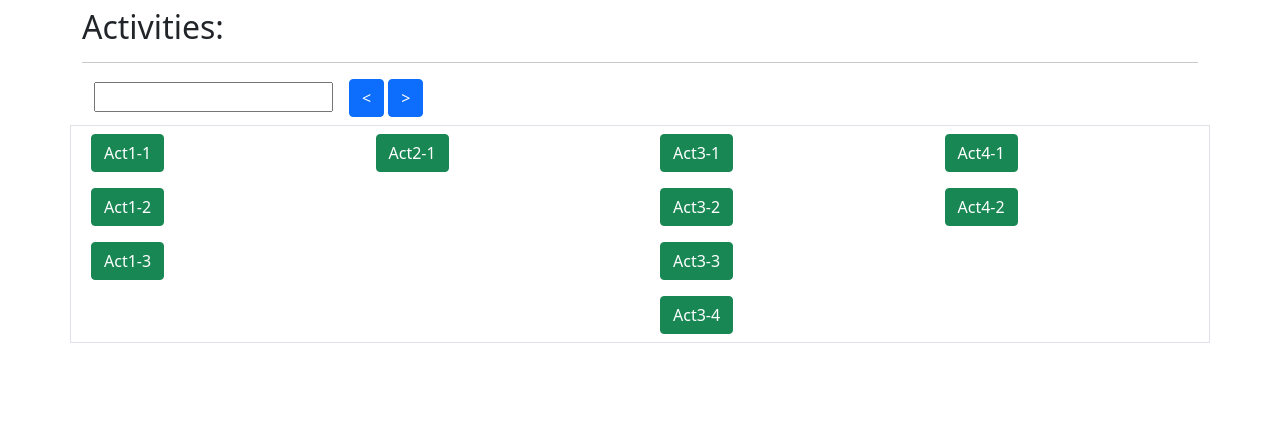
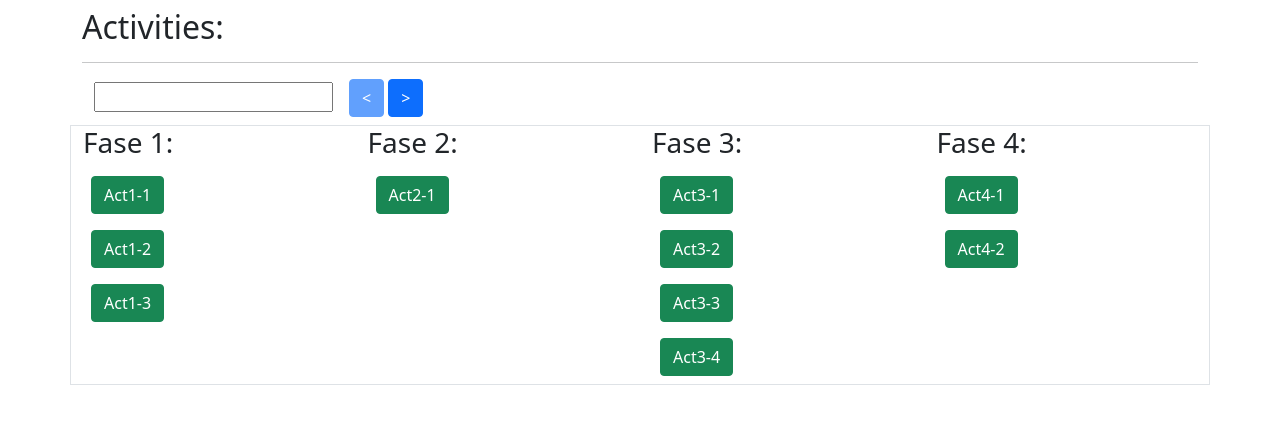
Before and after one commit to mariaalejandrabm0703/Activities-App, a React (Create React App) app: page / in a window 1280 px wide. Shown: the top 424 px of the page. Built offline with nearby package versions, Linux system fonts and the light colour scheme.

Commit message:
Se mueve la logica de Control a App. No se permite mover una actividade la ultima a la primera.

```diff
--- a/src/App.js
+++ b/src/App.js
@@ -1,6 +1,22 @@
-import { useState } from "react";
+import { useEffect, useState } from "react";
 import { Control } from "./components/Control";
 import Tablero from "./components/Tablero";
+
+const searchPosition = (list, currentAct) => {
+  let position = 0;
+  // busco posicion del elemento a mover
+  for (let i = 0; i < list.length; i++) {
+    if (list[i].includes(currentAct)) {
+      position = i;
+    }
+  }
+  return position;
+};
+
+const deleteItem = (list, currentAct) => {
+  // elimino el elemento a mover
+  return list.map((e) => e.filter((m) => m !== currentAct));
+};
 
 function App() {
   const [activities, setActivities] = useState([
@@ -11,6 +27,72 @@ function App() {
   ]);
 
   const [currentAct, setCurrentAct] = useState("");
+  const [move, setMove] = useState({
+    right: true,
+    left: true,
+  });
+
+  useEffect(() => {
+    let position = 0;
+
+    // busco posicion del elemento a mover
+    position = searchPosition(activities, currentAct);
+
+    if (position === 0) {
+      setMove({ right: true, left: false });
+    } else if (position === activities.length - 1) {
+      setMove({ left: true, right: false });
+    } else {
+      setMove({ left: true, right: true });
+    }
+  }, [currentAct, activities]);
+
+  const handleLeft = (e) => {
+    e.preventDefault();
+    let list = activities.slice();
+    let position = 0;
+
+    // busco posicion del elemento a mover
+    position = searchPosition(list, currentAct);
+
+    // elimino el elemento a mover
+    list = deleteItem(list, currentAct);
+
+    // se adiciona el elemento en la nueva posición
+    position = position - 1;
+    position < 0
+      ? (list[list.length - 1][list[list.length - 1].length] = currentAct)
+      : (list[position][list[position].length] = currentAct);
+
+    // se modifica el estado
+    setActivities((activities) => list);
+  };
+
+  const handleRight = (e) => {
+    e.preventDefault();
+    let list = activities.slice();
+    let position = 0;
+
+    // busco posicion del elemento a mover
+    position = searchPosition(list, currentAct);
+
+    // elimino el elemento a mover
+    list = deleteItem(list, currentAct);
+
+    // se adiciona el elemento en la nueva posición
+    position = position + 1;
+    position > list.length - 1
+      ? (list[0][list[0].length] = currentAct)
+      : (list[position][list[position].length] = currentAct);
+
+    // se modifica el estado
+    setActivities((activities) => list);
+  };
+
+  const handleClick = (e) => {
+    e.preventDefault();
+    setCurrentAct(e.target.textContent);
+  };
 
   return (
     <div className="container mt-2">
@@ -18,10 +100,11 @@ function App() {
       <hr />
       <Control
         currentAct={currentAct}
-        activities={activities}
-        setActivities={setActivities}
+        move={move}
+        handleLeft={handleLeft}
+        handleRight={handleRight}
       />
-      <Tablero activities={activities} setCurrentAct={setCurrentAct} />
+      <Tablero activities={activities} handleClick={handleClick} />
     </div>
   );
 }
--- a/src/components/Columna.js
+++ b/src/components/Columna.js
@@ -1,11 +1,12 @@
 import React from "react";
 import { Item } from "./Item";
 
-export const Columna = ({ items, setCurrentAct }) => {
+export const Columna = ({ items,step, handleClick }) => {
   return (
     <div className="col">
+      <h3>Fase {step}:</h3>
       {items.map((item, i) => (
-        <Item key={i} item={item} setCurrentAct={setCurrentAct} />
+        <Item key={i} item={item} handleClick={handleClick} />
       ))}
     </div>
   );
--- a/src/components/Control.js
+++ b/src/components/Control.js
@@ -1,71 +1,21 @@
 import React from "react";
 
-const searchPosition = (list, currentAct) =>{
-  let position = 0;
-  // busco posicion del elemento a mover
-  for (let i = 0; i < list.length; i++) {
-    if (list[i].includes(currentAct)) {
-      position = i;
-    }
-  }
-  return position;
-}
-
-const deleteItem = (list, currentAct) =>{
-  // elimino el elemento a mover
-  return list.map((e) => e.filter((m) => m !== currentAct));
-}
-
-export const Control = ({ currentAct, activities, setActivities }) => {
-  const handleLeft = (e) => {
-    e.preventDefault();
-    let list = activities.slice();
-    let position = 0;
-
-    // busco posicion del elemento a mover
-    position = searchPosition(list, currentAct)
-
-    // elimino el elemento a mover
-    list = deleteItem(list, currentAct);
-
-    // se adiciona el elemento en la nueva posición
-    position = position - 1;
-    position < 0
-      ? (list[list.length - 1][list[list.length - 1].length] = currentAct)
-      : (list[position][list[position].length] = currentAct);
-
-    // se modifica el estado
-    setActivities((activities) => list);
-  };
-
-  const handleRight = (e) => {
-    e.preventDefault();
-    let list = activities.slice();
-    let position = 0;
-
-    // busco posicion del elemento a mover
-    position = searchPosition(list, currentAct)
-
-    // elimino el elemento a mover
-    list = deleteItem(list, currentAct);
-
-    // se adiciona el elemento en la nueva posición
-    position = position + 1;
-    position > (list.length - 1)
-      ? (list[0][list[0].length] = currentAct)
-      : (list[position][list[position].length] = currentAct);
-
-    // se modifica el estado
-    setActivities((activities) => list);
-  };
-
+export const Control = ({ currentAct, move, handleLeft, handleRight }) => {
   return (
     <div className="container mt-2">
       <input defaultValue={currentAct} type="text" />
-      <button onClick={handleLeft} className="btn btn-primary ms-3">
+      <button
+        disabled={!move.left}
+        onClick={handleLeft}
+        className="btn btn-primary ms-3"
+      >
         {"<"}
       </button>
-      <button onClick={handleRight} className="btn btn-primary ms-1">
+      <button
+        disabled={!move.right}
+        onClick={handleRight}
+        className="btn btn-primary ms-1"
+      >
         {">"}
       </button>
     </div>
--- a/src/components/Item.js
+++ b/src/components/Item.js
@@ -1,11 +1,6 @@
 import React from 'react'
 
-export const Item = ({item, setCurrentAct}) => {
-
-    const handleClick = (e) =>{
-        e.preventDefault();
-        setCurrentAct(e.target.textContent)
-    }
+export const Item = ({item, handleClick}) => {
 
     return (
         <div>
--- a/src/components/Tablero.js
+++ b/src/components/Tablero.js
@@ -8,8 +8,9 @@ export default class Tablero extends Component {
         {this.props.activities.map((items, i) => (
           <Columna
             key={i}
+            step={i+1}
             items={items}
-            setCurrentAct={this.props.setCurrentAct}
+            handleClick={this.props.handleClick}
           />
         ))}
       </div>
```
